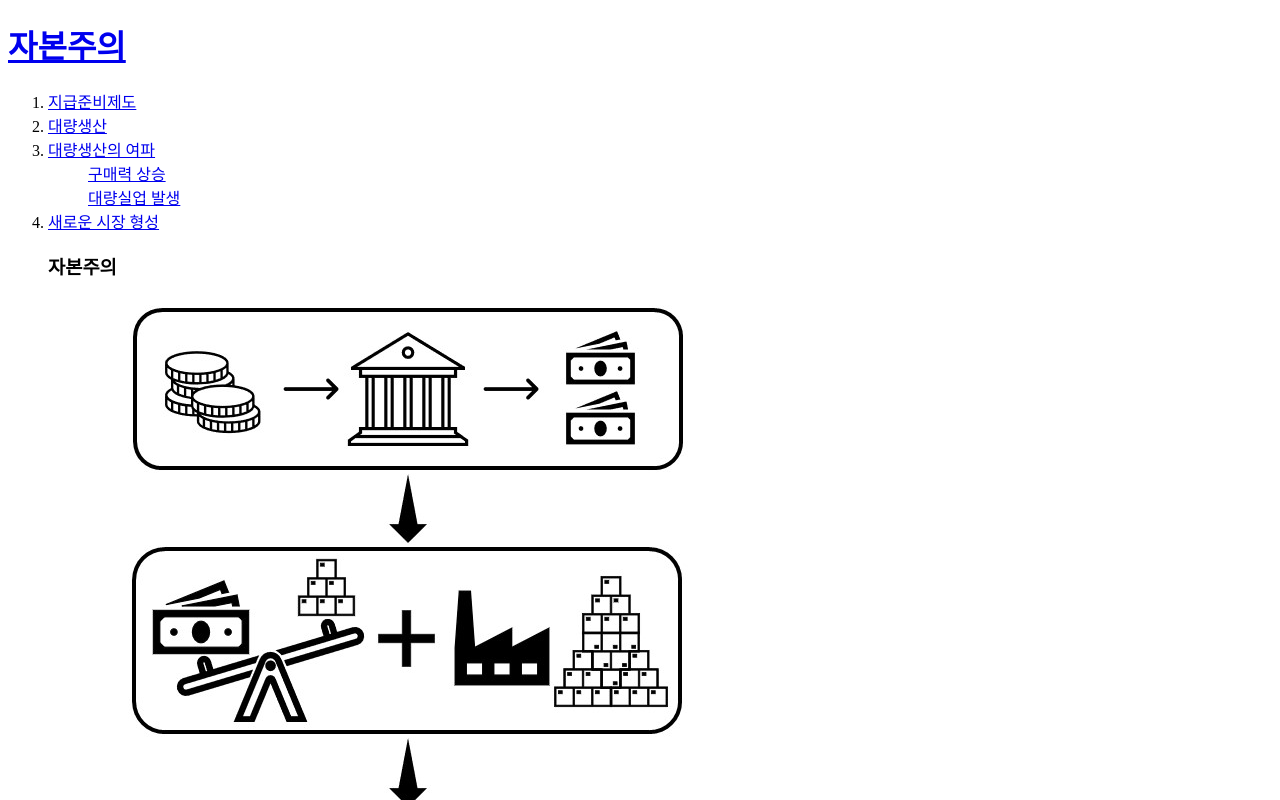
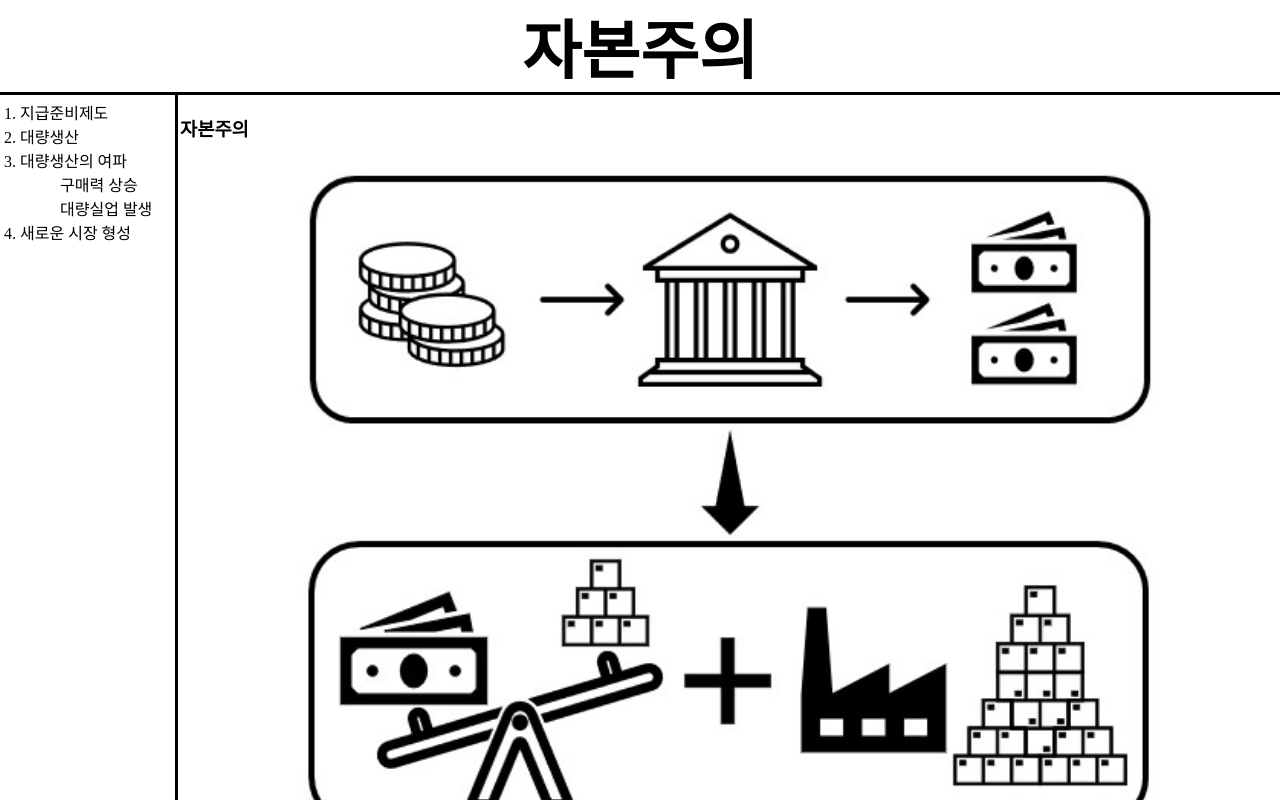
Before and after one commit to editor-duck/economy, a plain HTML site: page capitalism.html in a window 1280 px wide. Shown: the top 800 px of the page. Drawn offline with Linux system fonts and the light colour scheme.

Commit message:
Update capitalism.html

```diff
--- a/capitalism.html
+++ b/capitalism.html
@@ -2,11 +2,40 @@
 <html>
 <head>
   <title>자본주의</title>
+  <style>
+    #grid{
+      display:grid;
+      grid-template-columns:180px 1fr;
+    }
+    body{
+      margin:0;
+    }
+    h1{
+      font-size:400%;
+      border-bottom: 3px solid black;
+      text-align: center;
+      margin: 0;
+    }
+    ol{
+      border-right: 3px solid black;
+      width: 150px;
+      margin-top:0;
+      padding:5px;
+      padding-left: 20px;
+
+    }
+    a{
+      color:black;
+      text-decoration: none;
+    }
+
+  </style>
   <meta charset="utf-8">
 </head>
 
 <body>
   <h1><a href="capitalism.html">자본주의</a></h1>
+  <div id="grid">
     <ol>
       <li><a href="rrs.html">지급준비제도</a></li>
       <li><a href="mass production.html">대량생산</a></li>
@@ -14,8 +43,11 @@
         <ul><a href="purchasing power.html">구매력 상승</a></ul>
         <ul><a href="unemployment.html">대량실업 발생</a></ul>
       <li><a href="new market.html">새로운 시장 형성 </a></li>
+    </ol>
+
+    <div>
       <h3>자본주의</h3>
-  <img width-"80%" src="capitalism.jpg">
+      <img width="100%" src="capitalism.jpg">
       <p><strong>자본주의와 시장경제와는 다르다</strong>
         <br>자본주의 기본 원리는 자본의 증가에 따른 경제 성장이다
         <br>자본주의 핵심은 지급준비제도를 통한 상상의 성장과 경제 요소 간의 균형이다
@@ -40,4 +72,6 @@
         <br>이에 대해서 국가가 제도적으로 낙오되지 않게 경제 계획과 복지 제도를 마련해야 한다
         <br>이는 인도적 차원의 문제도 있지만 경제적으로도 유용한 결과를 낼 수 있다
       </p>
+    </div>
+  </div>
   </body>
```
Lines whose indentation alone changed are shown as unchanged.
